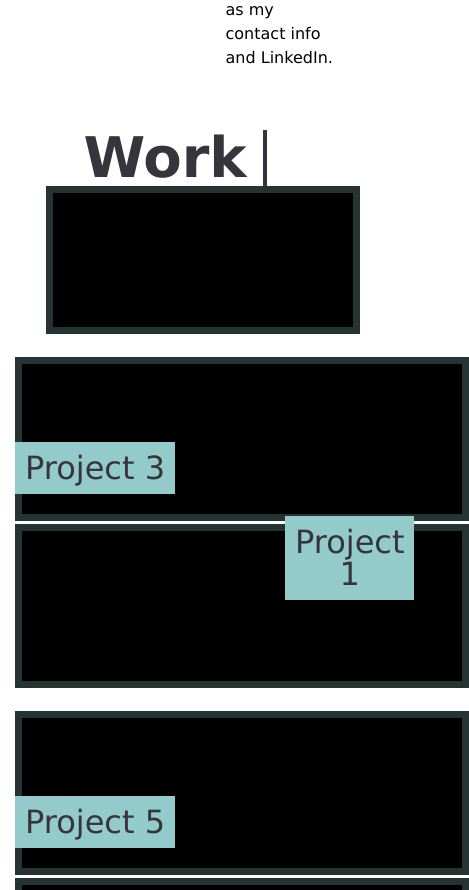
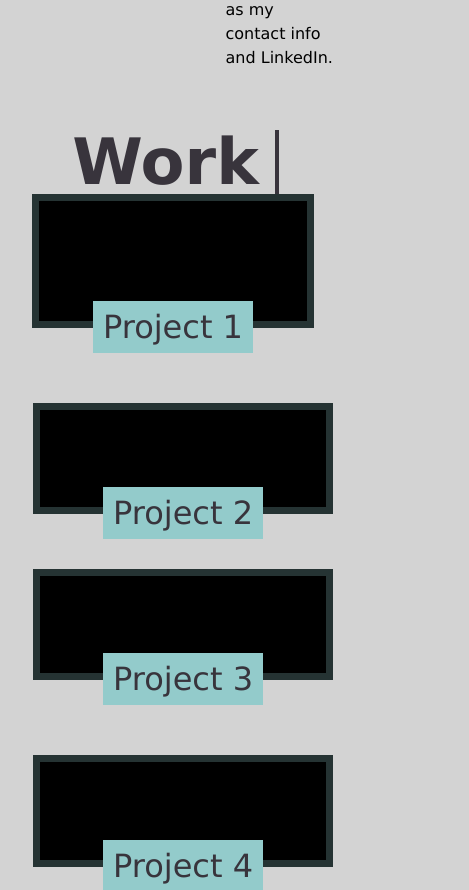
Before and after one commit to ChaseOstien/Dev-Portfolio, a plain HTML site: page index.html in a window 390 px wide. Shown: the part 2000-2890 px from the top of the page, 469 px wide, since content can reach past the window. Drawn offline with Linux system fonts and the light colour scheme.

Commit message:
Completed CSS for dev portfolio, added media query and updated html

```diff
--- a/assets/style.css
+++ b/assets/style.css
@@ -7,7 +7,8 @@
 body {
     display: flex;
     flex-direction: column;
-    max-width: 200rem;
+    max-width: 100%;
+    background-color: lightgray;
     font-family: 'Lucida Sans', 'Lucida Sans Regular', 'Lucida Grande', 'Lucida Sans Unicode', Geneva, Verdana, sans-serif;
 }
 
@@ -89,7 +90,7 @@ nav li {
     margin: auto;
     margin-top: 20px;
     margin-bottom: 20px;
-    max-width: 100%;
+    max-width: 90%;
 }
 
 .section-title-1 {
@@ -104,6 +105,7 @@ nav li {
 
 .section-title-1 h2 {
     font-size: 200%;
+    float: inline-start;
 }
 
 .section-title-1::before {
@@ -118,31 +120,30 @@ nav li {
 
 .aboutme-content p {
     line-height: 1.5;
-    width: auto;
+
 }
 
 .work {
     display: flex;
     flex-wrap: wrap;
     justify-content: center;
-    margin: auto;
     margin-bottom: 40px;
     margin-top: 40px;
-    max-width: 100%;
+    max-width: 90%;
 }
 
 .section-title-2 {
     position: relative;
+    display: flex;
     color: var(--gray);
-    font-size: 175%;
+    font-size: 100%;
     padding-right: 20px;
     inline-size: min-content;
-    text-align: right;
     margin-right: 40px;
 }
 
 .section-title-2 h2 {
-    font-size: 200%;
+    font-size: 4rem;
 }
 
 .section-title-2::before {
@@ -153,35 +154,28 @@ nav li {
     width: 4px;
     bottom: 0;
     background-color: var(--gray);
-    }
-
-/*.content {
-    flex: .5;
-}*/
+}
 
 .large-image {
     flex-basis: 100%;
     text-align: center;
     margin-left: 15px;
-    max-width: 200rem;
+    max-width: 90%;
+    height: auto;
     position: relative;
     cursor: pointer;
+    display: inline-block;
 }
-
-/*.large-image:hover {
-    filter: brightness(100%);
-
-}*/
 
 .large-image img {
     border: 7px solid var(--light-blue);
-    max-width: 80%;
-    height: auto;
+
 }
 
 #large {
     filter: brightness(25%);
     transition: filter 0.5s ease;
+    width: auto;
 }
 
 #large:hover {
@@ -189,27 +183,28 @@ nav li {
 }
 
 .label1 {
+    position: absolute;
+    bottom: 30px;
+    left: 0px;
     background-color: var(--light-blue);
-    font-size: 200%;
     color: var(--gray);
-    position: absolute;
+    font-size: 2rem;
     padding: 10px;
-    top: 0;
-    margin-top: 330px;
-    margin-left: 270px;
-    z-index: 1;
+    text-align: left;
+    margin-left: auto;
+    margin-right: auto;
 }
 
 .label2 {
+    position: absolute;
     background-color: var(--light-blue);
-    font-size: 200%;
     color: var(--gray);
-    position: absolute;
+    font-size: 2rem;
     padding: 10px;
-    top: 0;
-    margin-top: 85px;
-    margin-left: 0px;
-    z-index: 1;
+    text-align: left;
+    margin-left: auto;
+    margin-right: auto;
+    bottom: 30px;
 }
 
 .row {
@@ -227,6 +222,7 @@ nav li {
     margin-left: 15px;
     max-width: 200rem;
     height: auto;
+    position: relative;
 }
 
 .small-image img {
@@ -234,10 +230,16 @@ nav li {
     filter: brightness(25%);
     transition: filter 0.5s ease;
 
+
 }
 
 .small-image img:hover {
     filter: brightness(100%);
+}
+
+footer {
+    background-color: lightgray;
+    max-width: 100%;
 }
 
 .contact-me {
@@ -245,9 +247,8 @@ nav li {
     font-family: 'Lucida Sans', 'Lucida Sans Regular', 'Lucida Grande', 'Lucida Sans Unicode', Geneva, Verdana, sans-serif;
     justify-content: center;
     align-items: center;
-    margin: auto;
     margin-top: 20px;
-    max-width: 100%;
+    max-width: 90%;
     margin-bottom: 50px;
 }
 
@@ -280,6 +281,7 @@ nav li {
     display: flex;
     flex-wrap: wrap;
     justify-content: space-between;
+    max-width: 90%;
 }
 
 .contact-info a {
@@ -291,11 +293,47 @@ nav li {
     margin-right: 30px;
     margin-left: 30px;
     color: var(--gray);
+    margin-top: 10px;
 }
 
-@media screen and (max-width: 900px) {
-    header, body, footer, nav, .row {
+@media screen and (max-width: 1000px) {
+    .header, .header nav, .work, .row, .section-title-2 {
         flex-direction: column;
         column-count: 1;
+        position: relative;
+
     }
 }
+
+@media screen and (max-width: 1000px) {
+    .label1, .label2 {
+        flex-direction: column;
+        column-count: 1;
+        position: relative;
+        width: fit-content;
+    }
+}
+
+@media screen and (max-width: 1000px) {
+    .section-title-2 {
+        margin-bottom: 50px;
+        margin: 0 auto;
+        align-items: center;
+    }
+}
+
+@media screen and (max-width: 1000px) {
+    .contact-me, .contact-info {
+        flex-direction: column;
+        column-count: 1;
+        flex-wrap: wrap;
+        padding: 10px;
+        margin-top: 10px;
+    }
+}
+
+@media only screen and (max-width: 1000px) {
+    #large, #small {
+        width: 85%;
+    }
+}
--- a/index.html
+++ b/index.html
@@ -51,42 +51,43 @@
             <div class="section-title-2">
                 <h2>Work</h2>
             </div>
+            <div class="images">
                 <div class="large-image">
                 <a href="https://github.com/ChaseOstien"><img id="large" src="./assets/images/Large-placeholder.png" alt="black placeholder image with no content"></a>
                 <div class="label1">
-                <p>Project 1</p>
+                    Project 1
                 </div>
                 </div>
                 <div class="row">
                     <div class="small-image">
                         <a href="https://github.com/ChaseOstien"> <img id="small" src="./assets/images/Placeholder.png" alt="black placeholder image with no content"></a>
                         <div class="label2">
-                            <p>Project 2</p>
+                            Project 2
                         </div>
                 </div>
                     <div class="small-image">
-                        <a href="https://github.com/ChaseOstien"><img src="./assets/images/Placeholder.png" alt="black placeholder image with no content"></a>
+                        <a href="https://github.com/ChaseOstien"><img id="small" src="./assets/images/Placeholder.png" alt="black placeholder image with no content"></a>
                         <div class="label2">
-                            <p>Project 3</p>
+                            Project 3
                         </div>
                     </div>
                 </div>
                 <div class="row">
                     <div class="small-image">
-                        <a href="https://github.com/ChaseOstien"> <img src="./assets/images/Placeholder.png" alt="black placeholder image with no content"></a>
+                        <a href="https://github.com/ChaseOstien"> <img id="small" src="./assets/images/Placeholder.png" alt="black placeholder image with no content"></a>
                         <div class="label2">
-                        <p>Project 4</p>
+                        Project 4
                         </div>
                     </div>
                     <div class="small-image">
-                        <a href="https://github.com/ChaseOstien"><img src="./assets/images/Placeholder.png" alt="black placeholder image with no content"></a>
+                        <a href="https://github.com/ChaseOstien"><img id="small" src="./assets/images/Placeholder.png" alt="black placeholder image with no content"></a>
                     <div class="label2">
-                        <p>Project 5</p>
+                        Project 5
+                    </div>
                 </div>
             </div>
         </div>
         </section>
-    </body>
         <footer id="contact-me" class="contact-me">
             <div class="section-title-3">
                 <h2>Contact Me</h2>
@@ -99,4 +100,5 @@
                 <a href="https://open.spotify.com/playlist/3rLcRRbubFtUYRbu4wjQqE?si=7789c615597a430a">Spotify</a>
             </div>
         </footer>
+    </body>
 </html>
```
Also changed, not shown: assets/images/headshot.jpg (added). Lines whose indentation alone changed are shown as unchanged.
